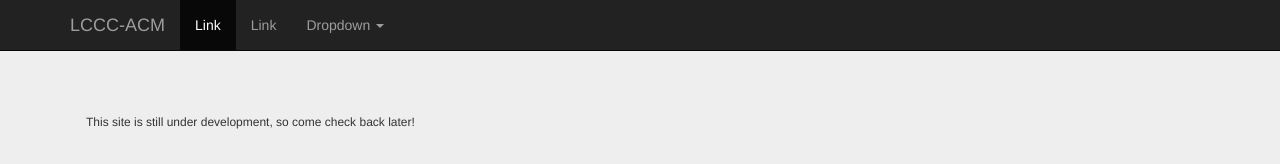
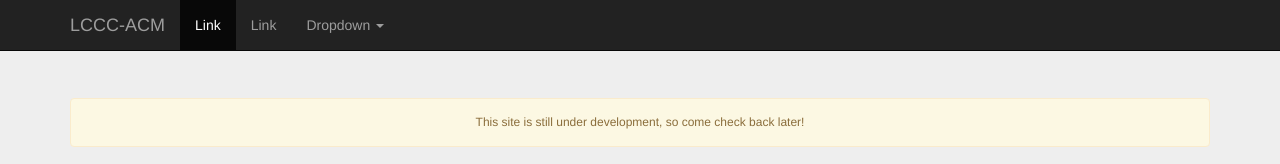
Before and after one commit to LCCC-ACM/lccc-acm.github.io, a plain HTML site: page index.html in a window 1280 px wide. Shown: the top 164 px of the page. Drawn offline with nearby package versions, Linux system fonts and the light colour scheme.

Commit message:
Fixed some styling

```diff
--- a/index.html
+++ b/index.html
@@ -48,7 +48,7 @@
             <div class="container">
                 <div class="row">
                     <div class="col-md-12">
-                        <div class="alert alert-warn">
+                        <div class="alert alert-warning" style="text-align: center">
                             <p style="font-size: 12px">This site is still under development, so come check back later!</p>
                         </div>
                     </div>
```
